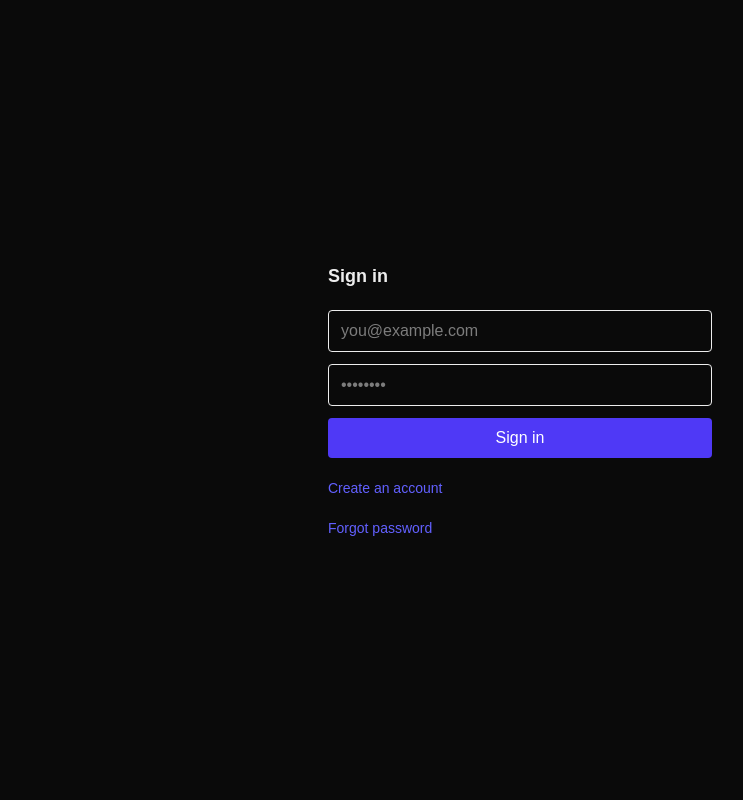
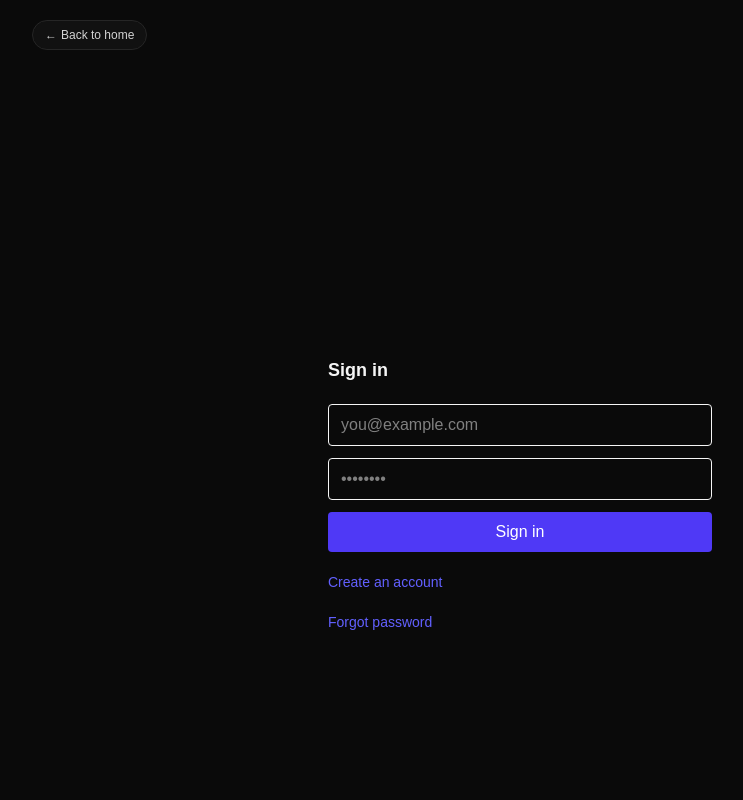
Before and after one commit to SeanHingco/llm-job-copilot, a Next.js app in the folder apps/web/: page /login in a window 1280 px wide. Shown: the top 800 px of the page, without its empty margins (120-863 px from the left). Built offline with nearby package versions, Linux system fonts and the light colour scheme; no server answers.

Commit message:
chore: polishing for better nav and layout

```diff
--- a/apps/web/components/AppHeader.tsx
+++ b/apps/web/components/AppHeader.tsx
@@ -3,6 +3,7 @@
 import Link from 'next/link'
 import { usePathname } from 'next/navigation'
 import SignOutButton from 'components/SignOutButton'
+import Brand from 'components/Brand'
 
 const link = (href: string, label: string, cur: string) => (
   <Link
@@ -23,6 +24,7 @@ export default function AppHeader() {
   return (
     <header className="border-b bg-white">
       <div className="mx-auto max-w-5xl px-4 py-3 flex items-center gap-3 justify-between">
+        <Brand />
         <div className="flex items-center gap-2">
           {link('/draft', 'Application Insights', pathname)}
           {link('/account', 'Account', pathname)}
--- /dev/null
+++ b/apps/web/components/Brand.tsx
@@ -0,0 +1,18 @@
+// components/Brand.tsx
+import Link from "next/link";
+import Image from "next/image";
+
+export default function Brand({ className = "" }: { className?: string }) {
+  return (
+    <Link href="/" className={`flex items-center gap-2 ${className}`} aria-label="Resume Bender home">
+      <Image
+        src="/favicon-32x32.png"            // or "/logo.png"
+        alt="Resume Bender"
+        width={20}
+        height={20}
+        priority
+      />
+      <span className="font-semibold tracking-tight text-neutral-900">Resume Bender</span>
+    </Link>
+  );
+}
--- a/apps/web/components/SignOutButton.tsx
+++ b/apps/web/components/SignOutButton.tsx
@@ -12,7 +12,7 @@ export default function SignOutButton({ className = '' }: { className?: string }
             await supabase.auth.signOut();
 
             try { localStorage.removeItem('rb:credits'); } catch {}
-            router.replace('/login');
+            router.replace('/');
         } finally {
             setLoading(false);
         }
--- a/apps/web/src/app/login/page.tsx
+++ b/apps/web/src/app/login/page.tsx
@@ -2,12 +2,30 @@
 import { Suspense } from "react";
 import LoginClient from "./LoginClient";
 
-export const dynamic = "force-dynamic"; // avoid static prerender for this route
+export const dynamic = "force-dynamic";
 
 export default function LoginPage() {
   return (
-    <Suspense fallback={<div className="p-6 text-sm text-slate-600">Loading…</div>}>
-      <LoginClient />
-    </Suspense>
+    <main className="min-h-screen bg-neutral-950 text-neutral-100">
+      {/* Tiny header just for the login page */}
+      <header className="sticky top-0 z-30">
+        <div className="mx-auto max-w-5xl px-6 py-5">
+          <a
+            href="/"
+            className="inline-flex items-center gap-1 rounded-full border border-neutral-800 bg-neutral-900/60 px-3 py-1.5 text-xs text-neutral-300 hover:border-neutral-700 hover:text-white"
+          >
+            <span aria-hidden>←</span>
+            Back to home
+          </a>
+        </div>
+      </header>
+
+      <Suspense fallback={<div className="p-6 text-sm text-slate-400">Loading…</div>}>
+        {/* Give the form breathing room below the header */}
+        <div className="mx-auto max-w-md px-6 pt-6 pb-16">
+          <LoginClient />
+        </div>
+      </Suspense>
+    </main>
   );
 }
--- a/apps/web/src/app/page.tsx
+++ b/apps/web/src/app/page.tsx
@@ -52,6 +52,12 @@ export default function HomePage() {
             <a href="#how-it-works" className="text-sm text-neutral-300 hover:text-white">
               How it works
             </a>
+            <a
+              href="/features"
+              className="text-sm text-neutral-300 hover:text-white"
+            >
+              Features
+            </a>
             {/* <a href="/pricing" className="text-sm text-neutral-300 hover:text-white">
               Pricing
             </a> */}
@@ -63,12 +69,6 @@ export default function HomePage() {
               className="rounded-full bg-indigo-600 px-4 py-2 text-sm font-medium hover:bg-indigo-500"
             >
               Try it free
-            </a>
-            <a
-              href="/features"
-              className="rounded-full bg-indigo-600 px-4 py-2 text-sm font-medium hover:bg-indigo-500"
-            >
-              Features
             </a>
           </div>
         </nav>
```
